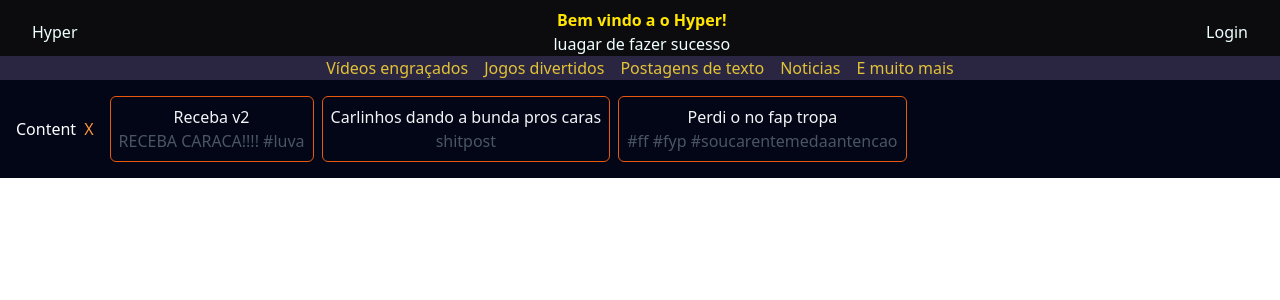
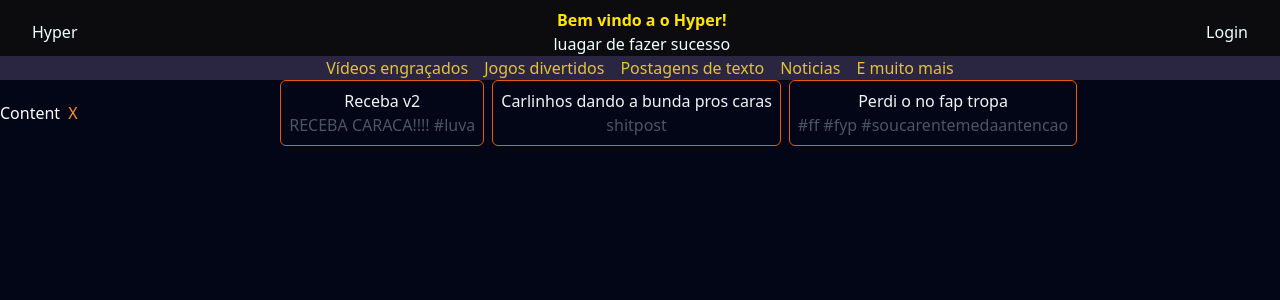
Before and after one commit to izitktj/Hyper, a Next.js app: page / in a window 1280 px wide. Shown: the top 300 px of the page. Built offline with nearby package versions, Linux system fonts and the light colour scheme.

Commit message:
Finalmente alinhado!!!

```diff
--- a/src/pages/index.tsx
+++ b/src/pages/index.tsx
@@ -24,15 +24,20 @@ const SubHeader = {
 
 export default function Home() {
   return (
-    <main className="bg-slate-950">
+    <main className="bg-slate-950 h-screen">
       <Topo/>
       <SubCabecario/>
-      <div className="flex flex-row p-4 gap-4">
-        <Lateral/>
-        <div className="flex justify-center flex-row gap-2">
-          <Video nome={'Receba v2'} descricao={'RECEBA CARACA!!!! #luva'}/>
-          <Video nome={"Carlinhos dando a bunda pros caras"} descricao={"shitpost"}/>
-          <Video nome={"Perdi o no fap tropa"} descricao={"#ff #fyp #soucarentemedaantencao"}/>
+      <div className="flex flex-row">
+        <div className="flex items-center place-items-center">
+          <Lateral/>
+        </div>
+
+        <div className="flex-1 flex justify-center">
+          <div className="flex flex-row gap-2">
+            <Video nome={'Receba v2'} descricao={'RECEBA CARACA!!!! #luva'}/>
+            <Video nome={"Carlinhos dando a bunda pros caras"} descricao={"shitpost"}/>
+            <Video nome={"Perdi o no fap tropa"} descricao={"#ff #fyp #soucarentemedaantencao"}/>
+          </div>
         </div>
       </div>
     </main>
```
Also changed, not shown: 1 other file (tests, documents, lock files or other folders).
